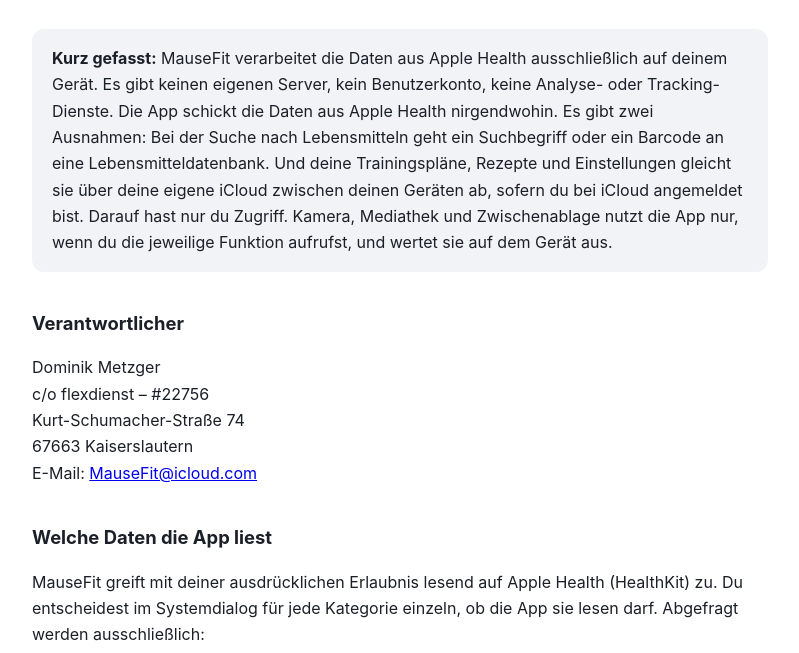
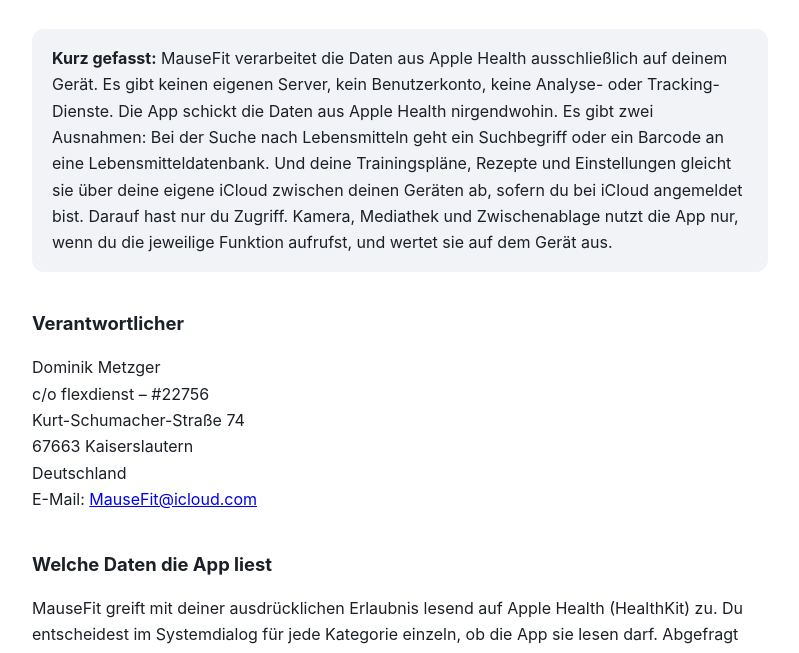
Before and after one commit to dmnkthfx/mausefit-legal, a plain HTML site: page index.html in a window 1280 px wide. Shown: the part 107-760 px from the top of the page, without its empty margins (240-1039 px from the left). Drawn offline with Linux system fonts and the light colour scheme.

Commit message:
[DOCS] Add the country to the controller address
🇩🇪 Keep the address exactly as the imprint service requires, including the country

```diff
--- a/index.html
+++ b/index.html
@@ -49,6 +49,7 @@
   c/o flexdienst – #22756<br>
   Kurt-Schumacher-Straße 74<br>
   67663 Kaiserslautern<br>
+  Deutschland<br>
   E-Mail: <a href="mailto:MauseFit@icloud.com">MauseFit@icloud.com</a>
 </p>
 
```
